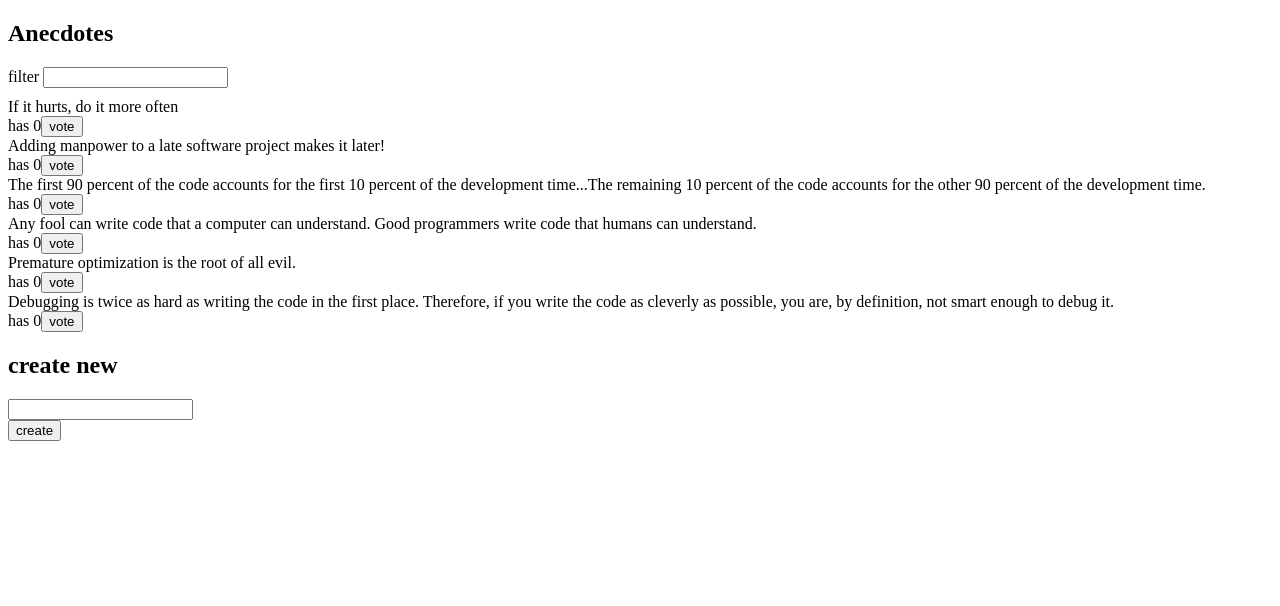
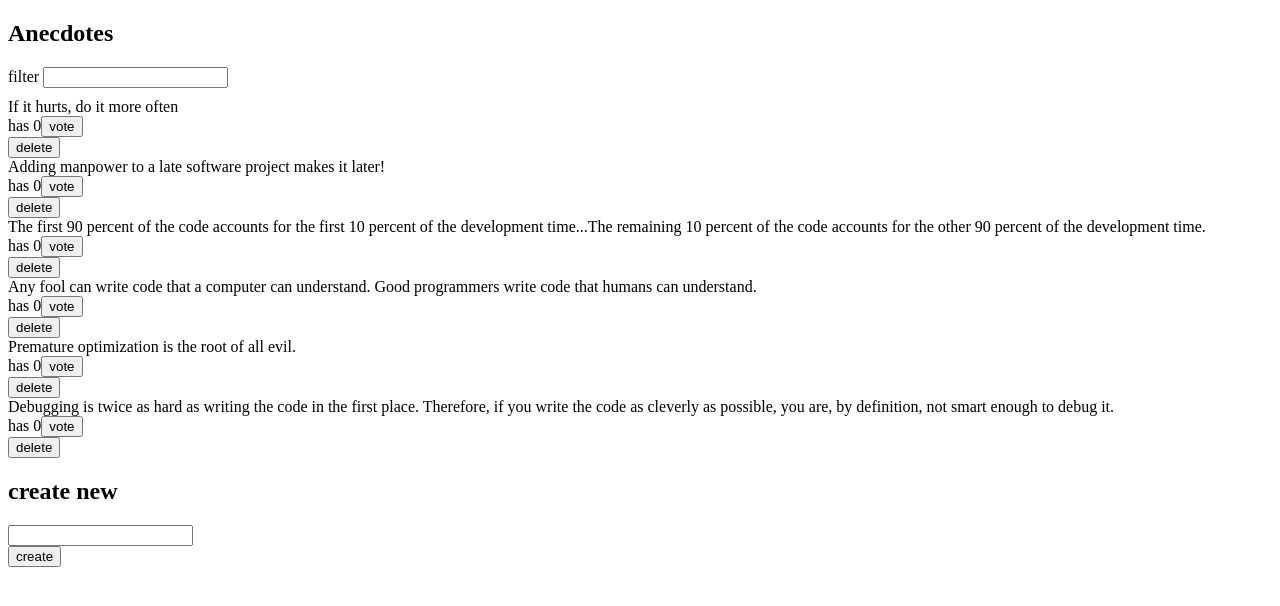
Before and after one commit to kmustonen/fs-statemanagement, a React (Vite) app in the folder anecdotes/: page / in a window 1280 px wide. Shown: the top 606 px of the page. Built offline with nearby package versions, Linux system fonts and the light colour scheme; data requests are answered from the project's data file.

Commit message:
add 6.12

```diff
--- a/anecdotes/src/components/AnecdoteList.jsx
+++ b/anecdotes/src/components/AnecdoteList.jsx
@@ -6,6 +6,10 @@ const AnecdoteList = () => {
 
   const vote = (id) => {
     actions.vote(id)
+  }
+
+  const remove = (id) => {
+    actions.remove(id)
   }
 
   return (
@@ -17,6 +21,7 @@ const AnecdoteList = () => {
             has {anecdote.votes}
             <button onClick={() => vote(anecdote.id)}>vote</button>
           </div>
+          {anecdote.votes === 0 && <button onClick={() => remove(anecdote.id)}>delete</button>}
         </div>
       ))}
     </div>
--- a/anecdotes/src/services/anecdotes.js
+++ b/anecdotes/src/services/anecdotes.js
@@ -40,4 +40,14 @@ const update = async (id, anecdote) => {
   return await response.json()
 }
 
-export default { getAll, createNew, update }
+const remove = async (id) => {
+  const response = await fetch(`${baseUrl}/${id}`, {
+    method: 'DELETE',
+  })
+
+  if (!response.ok) {
+    throw new Error('Failed to delete anecdote')
+  }
+}
+
+export default { getAll, createNew, update, remove }
--- a/anecdotes/src/store.js
+++ b/anecdotes/src/store.js
@@ -33,6 +33,13 @@ const useAnecdoteStore = create((set, get) => ({
       set(state => ({ anecdotes: state.anecdotes.concat(newAnecdote) }))
       useNotificationStore.getState().actions.setNotification(`you created '${newAnecdote.content}'`)
     },
+    remove: async id => {
+      const anecdote = get().anecdotes.find(anecdote => anecdote.id === id)
+      await anecdoteService.remove(id)
+
+      set(state => ({ anecdotes: state.anecdotes.filter(a => a.id !== id) }))
+      useNotificationStore.getState().actions.setNotification(`you deleted '${anecdote.content}'`)
+    },
     vote: async id => {
       const anecdote = get().anecdotes.find(anecdote => anecdote.id === id)
       const votedAnecdote = { ...anecdote, votes: anecdote.votes + 1 }
```
